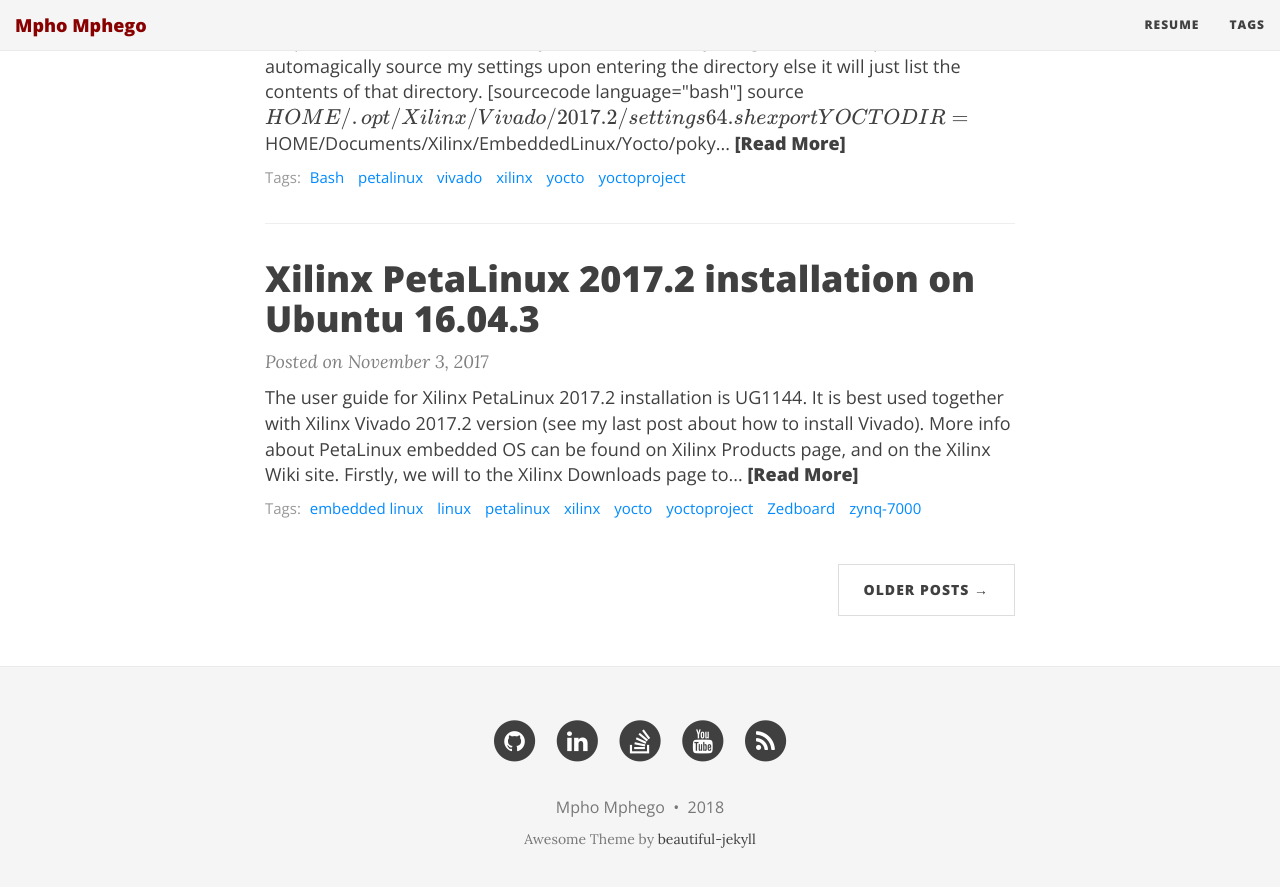
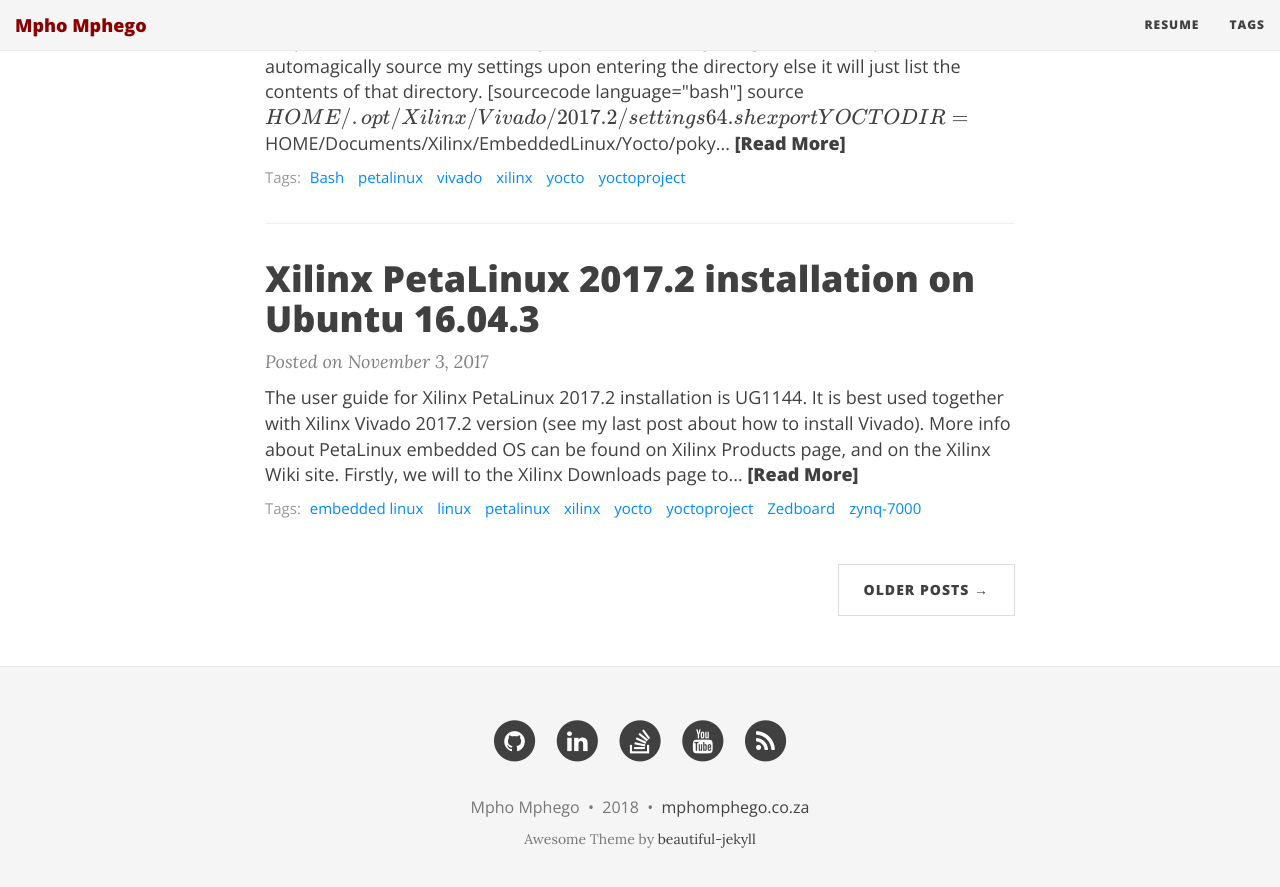
Before and after one commit to mmphego/mmphego.github.io, a Jekyll site: the page built from index.html, in a window 1280 px wide and 900 px high, scrolled down 3568 px. Shown: the top 887 px of the window. Built offline with Jekyll 4.4.1, drawn with Linux system fonts in a browser that asks for light colours; nearby versions of some CDN libraries; formulas are drawn with MathJax 3; the list of posts is cut into pages by our own code; comment, search, counter and statistics services are not loaded.

Commit message:
updated config

```diff
--- a/_config.yml
+++ b/_config.yml
@@ -105,7 +105,7 @@
 
 # How to display the link to the website in the footer
 # Remove this if you don't want a link in the footer
-# url-pretty: "www.Mpho .in"
+url-pretty: "mphomphego.co.za"
 
 # --- Misc --- #
 
@@ -134,13 +134,14 @@
 # Output options (more information on Jekyll's site)
 timezone: "Africa/Johannesburg"
 markdown: kramdown
+kramdown:
+  input: GFM
+  syntax_highlighter_opts:
+      disable : true
 highlighter: rouge
-#permalink: /blog/:year/:month/:day/:title.html
-permalink: /:year-:month-:day-:title
+permalink: /blog/:year/:month/:day/:title.html
 paginate: 10
 
-kramdown:
-  input: GFM
 
 # Default YAML values (more information on Jekyll's site)
 defaults:
--- a/_includes/footer.html
+++ b/_includes/footer.html
@@ -243,5 +243,5 @@
       </div>
     </div>
   </div>
-  <script src="{{ "/js/prism.js" | prepend: site.baseurl }}"></script>
+  <!-- <script src="{{ "/js/prism.js" | prepend: site.baseurl }}"></script> -->
 </footer>
--- a/_includes/head.html
+++ b/_includes/head.html
@@ -124,5 +124,5 @@
   <meta name="twitter:image" content="{{ site.url }}{{ site.avatar }}" />
   {% endif %}
 
-  <link rel="stylesheet" href="{{ "/css/prism.css" | prepend: site.baseurl }}">
+  <!-- <link rel="stylesheet" href="{{ "/css/prism.css" | prepend: site.baseurl }}"> -->
 </head>
--- a/_posts/2014-10-26-memory-card-game.html
+++ b/_posts/2014-10-26-memory-card-game.html
@@ -33,7 +33,7 @@
 <p>I have been spending quite some time learning python for the past few months from text processing to game development using simplegui. And I must say for a person that always thought in C, I find Python completely straight forward and an easy but high level language.<br />
 As my journey to Python continues, This weeks project was a memory game.<br />
 Although it does have a couple of bugs in it, for instance keeping the high score and and and...</p>
-<p>[sourcecode language="python"]<br />
+<p><br />
 # 'Introduction to Interactive Programming in Python' Course<br />
 # RICE University - https://class.coursera.org/interactivepython-005<br />
 # by Joe Warren, John Greiner, Stephen Wong, Scott Rixner<br />
@@ -46,7 +46,7 @@
 # Concentration can be played with any number of players or as solitaire<br />
 # and is an especially good game for young children,<br />
 # though adults may find it challenging and stimulating as well</p>
-<p>__author__ = &quot;Mpho Mphego&quot;<br />
+<p> <code class="language-python hljs">__author__ = &quot;Mpho Mphego&quot;<br />
 __version__ = &quot;$Revision: 1.14 $&quot;<br />
 __date__ = &quot;$Date: 2014/10/25 21:57 $&quot;<br />
 __copyright__ = &quot;Copyright (c) 2014 Mpho Mphego&quot;<br />
```
Also changed, not shown: other parts of _posts/2014-10-26-memory-card-game.html (+1 -1 lines).
